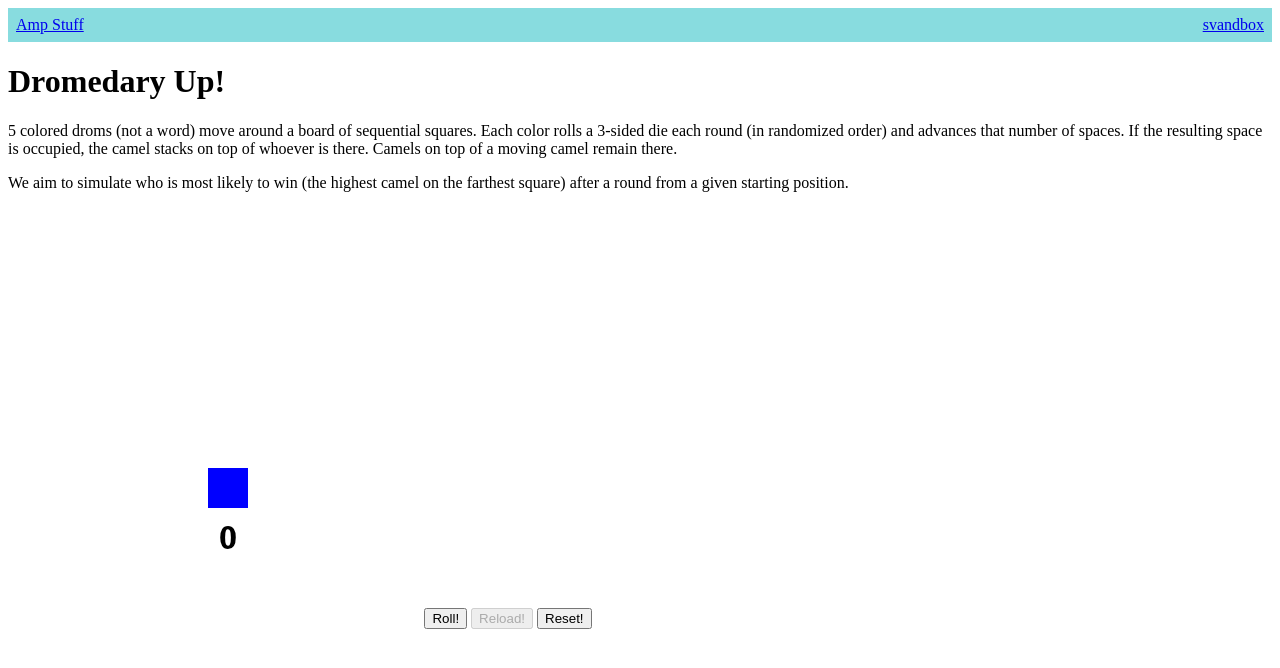
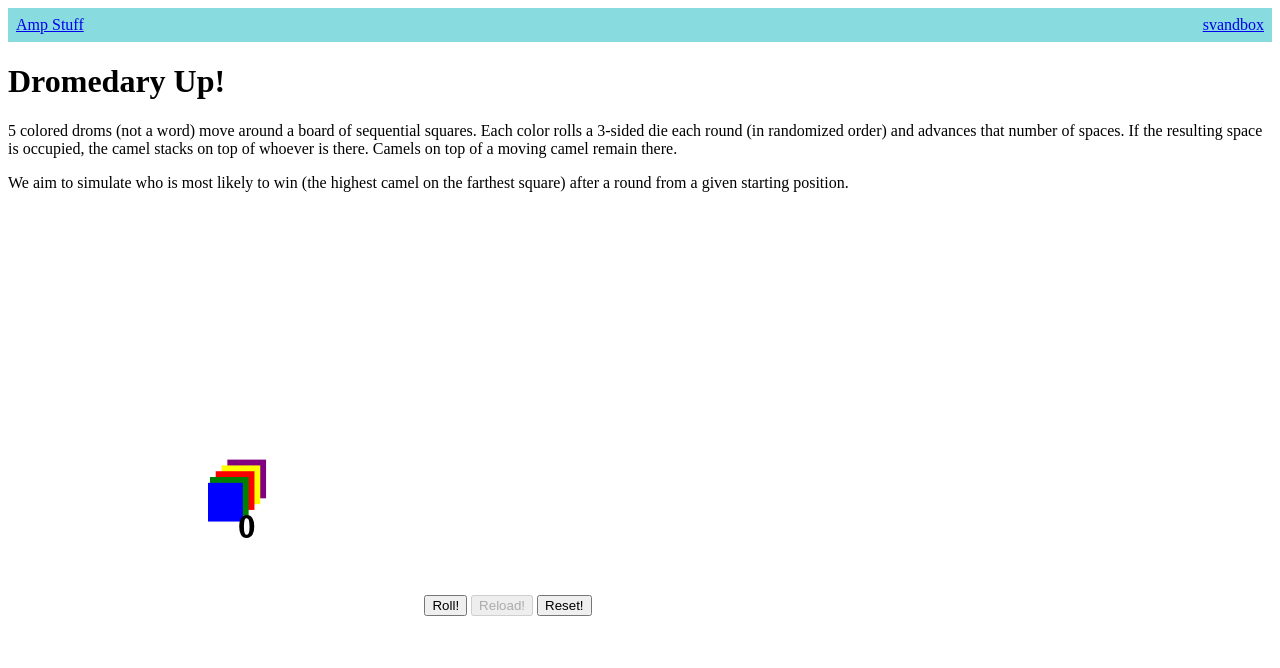
Before and after one commit to drewyoungren/svandbox, a SvelteKit app: page /amp/dromedary_up in a window 1280 px wide. Shown: the top 668 px of the page. Built offline with nearby package versions, Linux system fonts and the light colour scheme.

Commit message:
Add jitter to start

```diff
--- a/src/routes/amp/dromedary_up/+page.svelte
+++ b/src/routes/amp/dromedary_up/+page.svelte
@@ -89,8 +89,11 @@
     $effect(() => {
         for (const cam of COLORS) {
             const [p, h] = getPos(gameState, cam);
-            camels[cam].x.target = 25 * (p - startingSquare);
-            camels[cam].y.target = 150 - 20 * h;
+            camels[cam].x.target =
+                25 * (p - startingSquare) +
+                (p == 0 ? -COLORS.indexOf(cam) * 3 : 0);
+            camels[cam].y.target =
+                150 - 20 * h + (p == 0 ? COLORS.indexOf(cam) * 3 : 0);
         }
     });
 
@@ -113,7 +116,11 @@
 </p>
 
 <div class="maindisplay">
-    <svg version="1.1" xmlns="http://www.w3.org/2000/svg" viewBox="0 0 300 200">
+    <svg
+        version="1.1"
+        xmlns="http://www.w3.org/2000/svg"
+        viewBox="-10 0 310 200"
+    >
         {#each Object.entries(camels) as [cam, { x, y }]}
             <rect
                 x={x.current}
```
